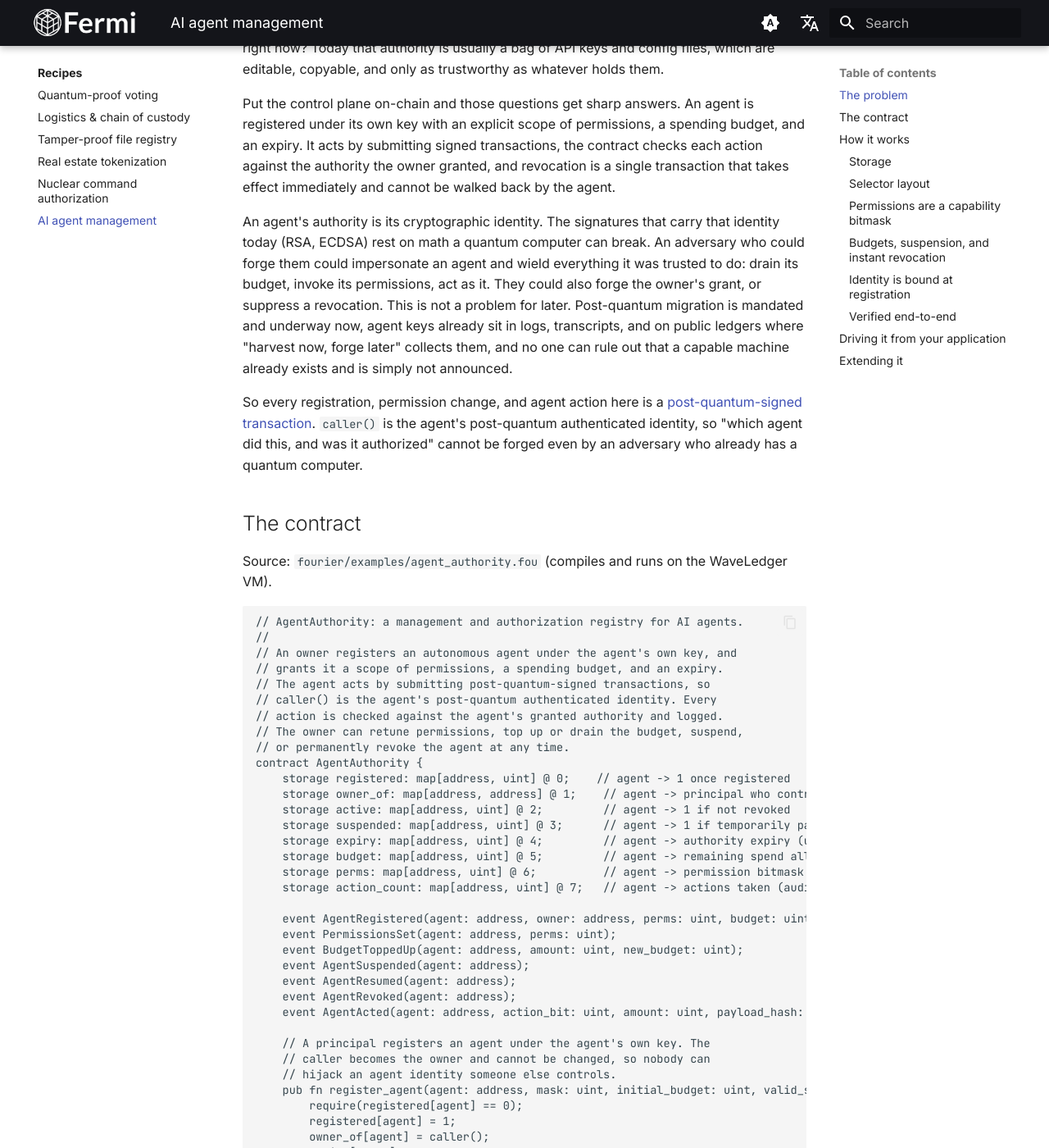
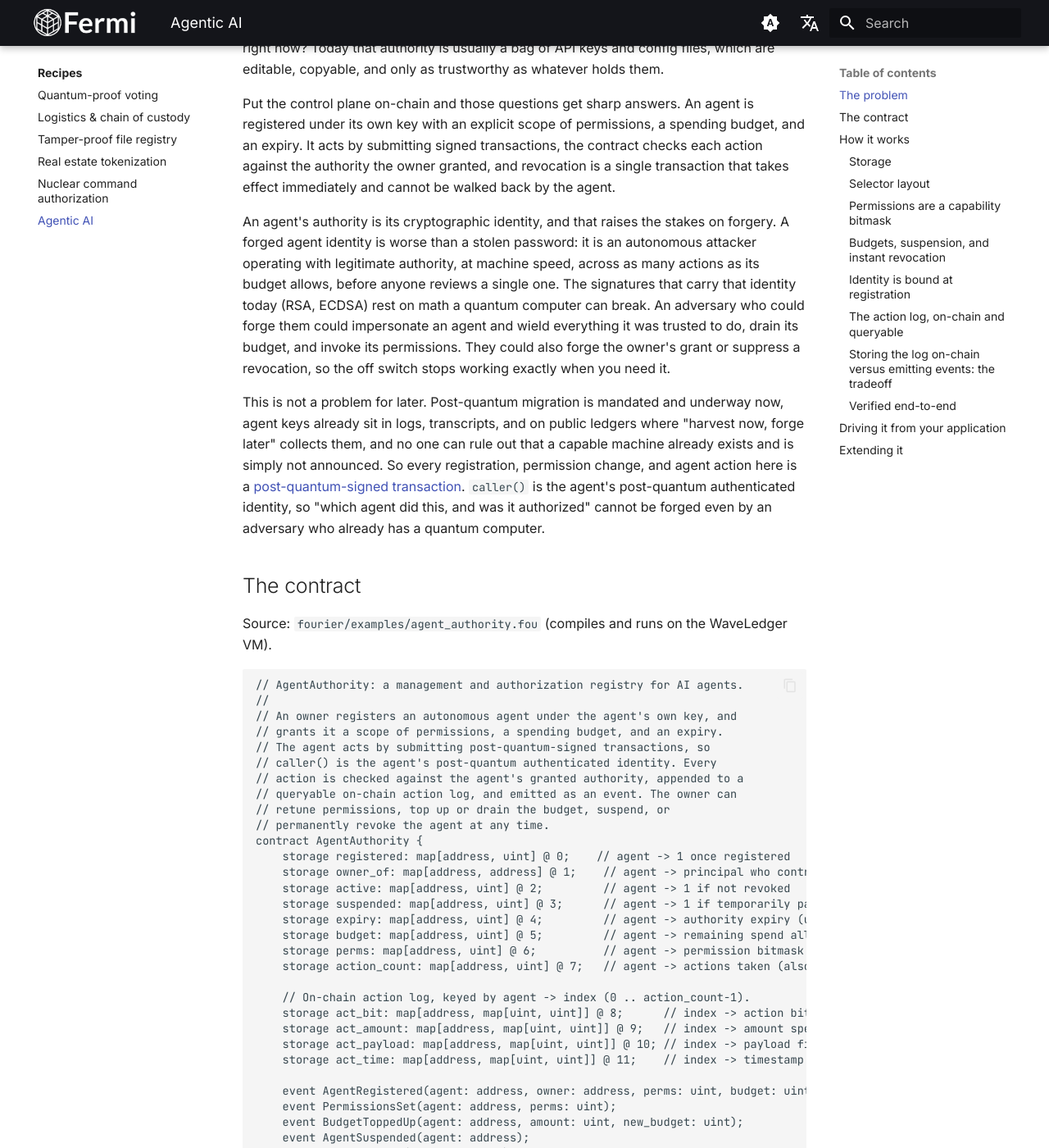
Before and after one commit to DosseyRichards/Fermi-Fourier, an MkDocs documentation site: the page built from docs/recipes/agent-authority.md, in a window 1280 px wide and 1400 px high, scrolled down 391 px. Shown: the whole window at 82% size. Built offline with MkDocs 1.6.1 and Material for MkDocs 9.7.7, drawn with Linux system fonts in a browser that asks for light colours; comment, search, counter and statistics services are not loaded; some of the changed text lies outside the part shown.

Commit message:
docs(recipes): retitle to Agentic AI, add queryable on-chain action log
Rename the recipe title/nav to 'Agentic AI' (slug unchanged). Add a
queryable on-chain action log (action_count_of + action_*_at getters)
alongside the existing events, and a section on the tradeoff: on-chain
storage costs 4 extra SSTOREs per action and grows state unbounded, so
keep it only when on-chain logic must read history; otherwise the
AgentActed events give the same permanent record far more cheaply.

````diff
--- a/docs/recipes/agent-authority.md
+++ b/docs/recipes/agent-authority.md
@@ -1,4 +1,4 @@
-# AI agent management
+# Agentic AI
 
 ## The problem
 
@@ -18,18 +18,23 @@ signed transactions, the contract checks each action against the
 authority the owner granted, and revocation is a single transaction that
 takes effect immediately and cannot be walked back by the agent.
 
-An agent's authority is its cryptographic identity. The signatures that
-carry that identity today (RSA, ECDSA) rest on math a quantum computer
-can break. An adversary who could forge them could impersonate an agent
-and wield everything it was trusted to do: drain its budget, invoke its
-permissions, act as it. They could also forge the owner's grant, or
-suppress a revocation. This is not a problem for later. Post-quantum
-migration is mandated and underway now, agent keys already sit in logs,
-transcripts, and on public ledgers where "harvest now, forge later"
-collects them, and no one can rule out that a capable machine already
-exists and is simply not announced.
+An agent's authority is its cryptographic identity, and that raises the
+stakes on forgery. A forged agent identity is worse than a stolen
+password: it is an autonomous attacker operating with legitimate
+authority, at machine speed, across as many actions as its budget allows,
+before anyone reviews a single one. The signatures that carry that
+identity today (RSA, ECDSA) rest on math a quantum computer can break. An
+adversary who could forge them could impersonate an agent and wield
+everything it was trusted to do, drain its budget, and invoke its
+permissions. They could also forge the owner's grant or suppress a
+revocation, so the off switch stops working exactly when you need it.
 
-So every registration, permission change, and agent action here is a
+This is not a problem for later. Post-quantum migration is mandated and
+underway now, agent keys already sit in logs, transcripts, and on public
+ledgers where "harvest now, forge later" collects them, and no one can
+rule out that a capable machine already exists and is simply not
+announced. So every registration, permission change, and agent action
+here is a
 [post-quantum-signed transaction](index.md#why-fourier-contracts-are-quantum-proof-by-default).
 `caller()` is the agent's post-quantum authenticated identity, so "which
 agent did this, and was it authorized" cannot be forged even by an
@@ -47,9 +52,10 @@ WaveLedger VM).
 // grants it a scope of permissions, a spending budget, and an expiry.
 // The agent acts by submitting post-quantum-signed transactions, so
 // caller() is the agent's post-quantum authenticated identity. Every
-// action is checked against the agent's granted authority and logged.
-// The owner can retune permissions, top up or drain the budget, suspend,
-// or permanently revoke the agent at any time.
+// action is checked against the agent's granted authority, appended to a
+// queryable on-chain action log, and emitted as an event. The owner can
+// retune permissions, top up or drain the budget, suspend, or
+// permanently revoke the agent at any time.
 contract AgentAuthority {
     storage registered: map[address, uint] @ 0;    // agent -> 1 once registered
     storage owner_of: map[address, address] @ 1;    // agent -> principal who controls it
@@ -58,7 +64,13 @@ contract AgentAuthority {
     storage expiry: map[address, uint] @ 4;         // agent -> authority expiry (unix seconds)
     storage budget: map[address, uint] @ 5;         // agent -> remaining spend allowance
     storage perms: map[address, uint] @ 6;          // agent -> permission bitmask
-    storage action_count: map[address, uint] @ 7;   // agent -> actions taken (audit)
+    storage action_count: map[address, uint] @ 7;   // agent -> actions taken (also next log index)
+
+    // On-chain action log, keyed by agent -> index (0 .. action_count-1).
+    storage act_bit: map[address, map[uint, uint]] @ 8;      // index -> action bit
+    storage act_amount: map[address, map[uint, uint]] @ 9;   // index -> amount spent
+    storage act_payload: map[address, map[uint, uint]] @ 10; // index -> payload fingerprint
+    storage act_time: map[address, map[uint, uint]] @ 11;    // index -> timestamp
 
     event AgentRegistered(agent: address, owner: address, perms: uint, budget: uint);
     event PermissionsSet(agent: address, perms: uint);
@@ -66,7 +78,7 @@ contract AgentAuthority {
     event AgentSuspended(agent: address);
     event AgentResumed(agent: address);
     event AgentRevoked(agent: address);
-    event AgentActed(agent: address, action_bit: uint, amount: uint, payload_hash: uint, remaining: uint);
+    event AgentActed(agent: address, index: uint, action_bit: uint, amount: uint, payload_hash: uint, remaining: uint);
 
     // A principal registers an agent under the agent's own key. The
     // caller becomes the owner and cannot be changed, so nobody can
@@ -116,7 +128,8 @@ contract AgentAuthority {
     // The agent itself calls this to perform an action. `action_bit` is a
     // single permission bit; the action succeeds only if the agent is
     // live, holds that permission, and has budget for `amount`. The work
-    // itself is off-chain and anchored by `payload_hash`.
+    // itself is off-chain and anchored by `payload_hash`. The action is
+    // appended to the on-chain log at index action_count.
     pub fn act(action_bit: uint, amount: uint, payload_hash: uint) -> uint {
         let a: address = caller();
         require(registered[a] == 1);
@@ -128,8 +141,13 @@ contract AgentAuthority {
         let bal: uint = budget[a];
         require(bal >= amount);
         budget[a] = bal - amount;
-        action_count[a] = action_count[a] + 1;
-        emit AgentActed(a, action_bit, amount, payload_hash, budget[a]);
+        let i: uint = action_count[a];
+        act_bit[a][i] = action_bit;
+        act_amount[a][i] = amount;
+        act_payload[a][i] = payload_hash;
+        act_time[a][i] = timestamp();
+        action_count[a] = i + 1;
+        emit AgentActed(a, i, action_bit, amount, payload_hash, budget[a]);
         return budget[a];
     }
 
@@ -162,6 +180,29 @@ contract AgentAuthority {
     pub fn get_owner(agent: address) -> address {
         return owner_of[agent];
     }
+
+    // ── Queryable on-chain action log ────────────────────────────────
+    // Any contract or caller can read an agent's past actions directly,
+    // without an off-chain indexer. Valid indices are 0 .. count-1.
+    pub fn action_count_of(agent: address) -> uint {
+        return action_count[agent];
+    }
+
+    pub fn action_bit_at(agent: address, i: uint) -> uint {
+        return act_bit[agent][i];
+    }
+
+    pub fn action_amount_at(agent: address, i: uint) -> uint {
+        return act_amount[agent][i];
+    }
+
+    pub fn action_payload_at(agent: address, i: uint) -> uint {
+        return act_payload[agent][i];
+    }
+
+    pub fn action_time_at(agent: address, i: uint) -> uint {
+        return act_time[agent][i];
+    }
 }
 ```
 
@@ -178,7 +219,11 @@ contract AgentAuthority {
 | `4` | `expiry` | `map[address, uint]` | agent → authority expiry (unix seconds) |
 | `5` | `budget` | `map[address, uint]` | agent → remaining spend allowance |
 | `6` | `perms` | `map[address, uint]` | agent → permission bitmask |
-| `7` | `action_count` | `map[address, uint]` | agent → actions taken (audit) |
+| `7` | `action_count` | `map[address, uint]` | agent → actions taken, and the next log index |
+| `8` | `act_bit` | `map[address, map[uint, uint]]` | agent → index → action bit |
+| `9` | `act_amount` | `map[address, map[uint, uint]]` | agent → index → amount spent |
+| `10` | `act_payload` | `map[address, map[uint, uint]]` | agent → index → payload fingerprint |
+| `11` | `act_time` | `map[address, map[uint, uint]]` | agent → index → timestamp |
 
 ### Selector layout
 
@@ -193,7 +238,12 @@ contract AgentAuthority {
 | `0x07` | `act(uint, uint, uint) -> uint` |
 | `0x08` | `can_act(address, uint) -> uint` |
 | `0x09` | `remaining_budget(address) -> uint` |
-| `0x0a` | `get_owner(address) -> uint` |
+| `0x0a` | `get_owner(address) -> address` |
+| `0x0b` | `action_count_of(address) -> uint` |
+| `0x0c` | `action_bit_at(address, uint) -> uint` |
+| `0x0d` | `action_amount_at(address, uint) -> uint` |
+| `0x0e` | `action_payload_at(address, uint) -> uint` |
+| `0x0f` | `action_time_at(address, uint) -> uint` |
 
 ### Permissions are a capability bitmask
 
@@ -231,10 +281,57 @@ hijacked by anyone else later. Owner-only functions check
 authenticated, neither the owner's control nor the agent's own identity
 can be spoofed.
 
+### The action log, on-chain and queryable
+
+Every `act` call appends a record to the on-chain log at index
+`action_count`, then bumps the count. Each record keeps the action bit,
+the amount, the off-chain payload fingerprint, and the timestamp, and the
+same fields go out as an `AgentActed` event. Any contract or caller can
+walk an agent's history directly:
+
+```text
+n = action_count_of(agent)
+for i in 0 .. n-1:
+    action_bit_at(agent, i)
+    action_amount_at(agent, i)
+    action_payload_at(agent, i)
+    action_time_at(agent, i)
+```
+
+The action's actual content stays off-chain; only its `payload_hash`
+fingerprint is stored, the same commitment pattern as the
+[file registry](file-registry.md) recipe.
+
+### Storing the log on-chain versus emitting events: the tradeoff
+
+This recipe does both, and the difference is worth understanding before
+you copy it, because keeping the log in storage is not free.
+
+Every logged action writes four extra storage slots on top of the budget
+update. A fresh storage slot is the most expensive thing the VM charges
+for, so an action goes from roughly one storage write to five, and the
+gas cost rises accordingly. That matters for an agent acting at machine
+speed. The log also grows the contract's live state without bound: every
+node keeps that state forever, and nothing ever reclaims it.
+
+The `AgentActed` event already records the identical fields permanently,
+in the transaction log, which is far cheaper to write and does not bloat
+the queryable state. So on-chain storage buys exactly one thing events do
+not: another **contract** can read the history during its own execution,
+and anyone can read it trustlessly without running an indexer.
+
+The rule of thumb: keep the on-chain log only when on-chain logic needs
+to inspect past actions, such as a rate limiter that looks back over a
+window, or a dispute or slashing contract that must prove what an agent
+did. If your readers are dashboards, auditors, or compliance tooling,
+drop the four log maps and their getters and rely on the `AgentActed`
+events. You get the same permanent, tamper-evident record for a fraction
+of the cost, and you query it off-chain.
+
 ### Verified end-to-end
 
 Deploying the contract and driving an agent through its lifecycle on the
-WaveLedger VM confirms the controls hold:
+WaveLedger VM confirms the controls hold and the log reads back:
 
 ```text
 registered; budget=1000 owner-set
@@ -243,13 +340,10 @@ permitted bit4 can_act     : True
 unpermitted bit2 can_act   : False
 unpermitted action blocked : True
 over-budget blocked        : True
-zero action_bit blocked    : True
 non-owner suspend blocked  : True
 suspended halts action     : True
-resume + bit4 act ok, remaining=600
-after top_up budget=1000
+action log queryable       : count=2  log[0]=(bit 1, amt 300)  log[1]=(bit 4, amt 100)
 revoked halts action       : True
-can_act after revoke       : False
 re-register hijack blocked : True
 expired agent act blocked  : True
 END-TO-END AGENT AUTHORITY: PASS
@@ -269,8 +363,10 @@ END-TO-END AGENT AUTHORITY: PASS
 4. **Govern it live.** `set_permissions` to widen or narrow scope,
    `top_up` to refill budget, `suspend` / `resume` to pause, and `revoke`
    to kill the agent permanently.
-5. **Audit.** The `AgentActed` events form an immutable, per-agent record
-   of every action and the budget left after it.
+5. **Audit.** Read the on-chain log with `action_count_of` and the
+   `action_*_at` getters when a contract needs it, or consume the
+   `AgentActed` events off-chain for dashboards and compliance. Both are
+   permanent.
 
 See the [ABI & calldata](../abi/index.md) reference for exact encoding
 and the [Python](../compiler/python.md) compiler API to produce the
@@ -281,8 +377,9 @@ bytecode.
 - **Real value, not just an allowance.** Have agents spend actual WAVE by
   attaching `callvalue()` and forwarding it, so the budget is a true
   on-chain spending limit rather than an internal counter.
-- **Rate limiting.** Track a per-window action count and reject an agent
-  that exceeds it, capping how fast a runaway agent can act.
+- **Rate limiting.** Use the on-chain log to reject an agent that has
+  acted too many times in a window, capping how fast a runaway agent can
+  act.
 - **Target allow-lists.** Restrict an agent to a set of approved
   counterparties or contract addresses, not just action types.
 - **Delegation and sub-agents.** Let an agent register scoped sub-agents
--- a/mkdocs.yml
+++ b/mkdocs.yml
@@ -113,7 +113,7 @@ nav:
       - Tamper-proof file registry: recipes/file-registry.md
       - Real estate tokenization: recipes/real-estate.md
       - Nuclear command authorization: recipes/command-authority.md
-      - AI agent management: recipes/agent-authority.md
+      - Agentic AI: recipes/agent-authority.md
   - Language:
       - language/index.md
       - Contracts: language/contracts.md
````
Also changed, not shown: docs/recipes/index.md (+3 -3 lines).
